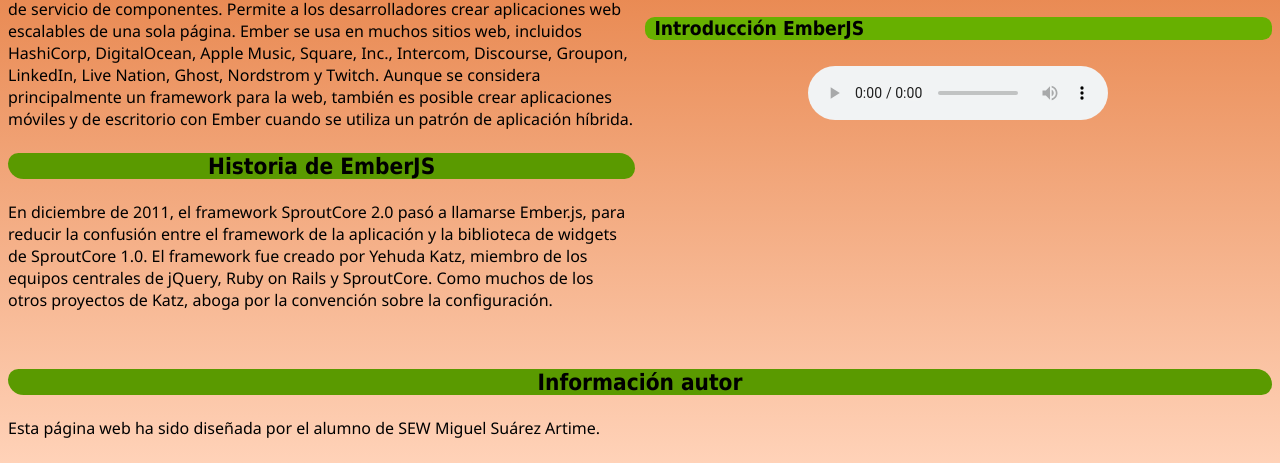
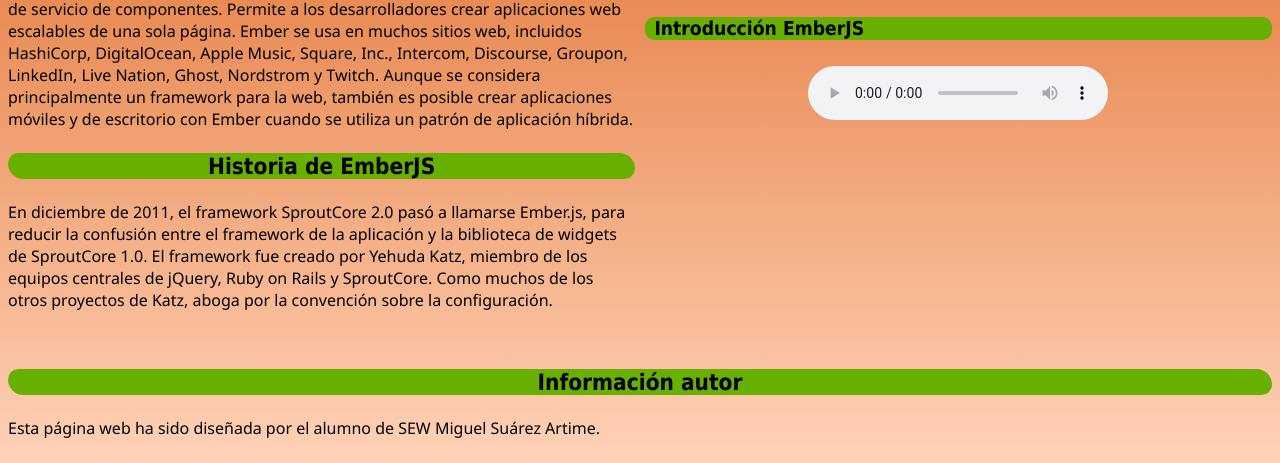
Before and after one commit to UO271497/sew2022, a plain HTML site: page index.html in a window 1280 px wide. Shown: the part 390-853 px from the top of the page. Drawn offline with Linux system fonts and the light colour scheme.

Commit message:
contraste

```diff
--- a/estilos/estilo.css
+++ b/estilos/estilo.css
@@ -17,7 +17,7 @@ h1,h2{
 /*Especificidad: 001*/
 h1,h2,h3{
   border-radius:  2em 3em;
-  background: #5a9a00;
+  background: #67b000;
   text-align: center;
 }
 /*Especificidad: 001*/
```
